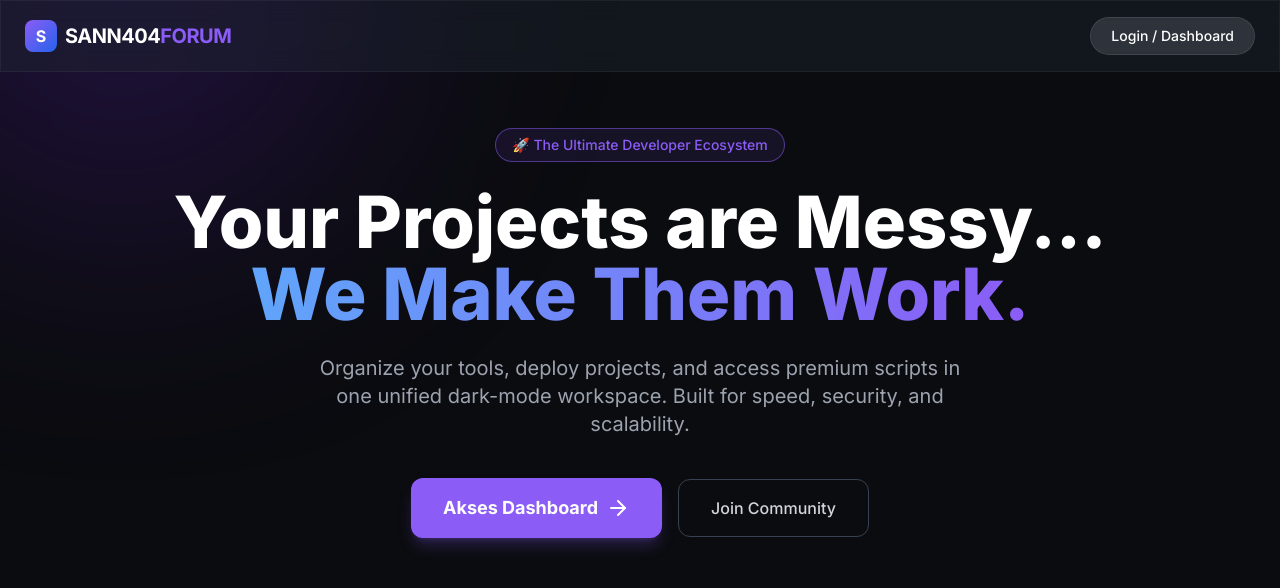
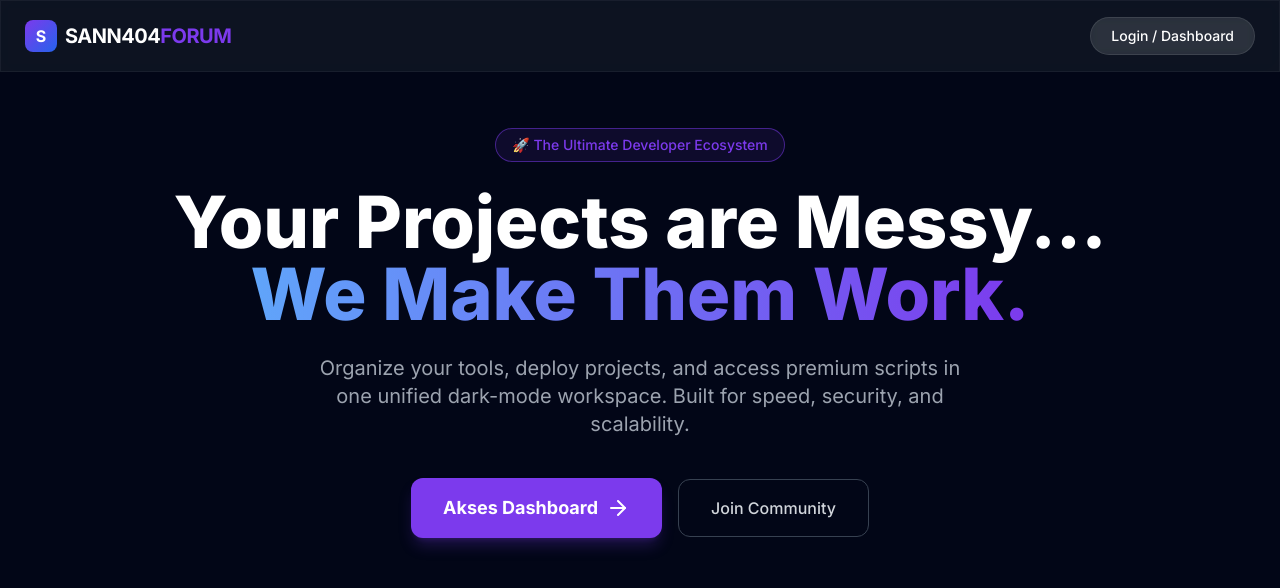
Before and after one commit to sanzzyproject/WenToolsss, a Next.js app: page / in a window 1280 px wide. Shown: the top 588 px of the page. Built offline with nearby package versions, Linux system fonts and the light colour scheme.

Commit message:
Update tailwind.config.js

```diff
--- a/tailwind.config.js
+++ b/tailwind.config.js
@@ -8,12 +8,12 @@ module.exports = {
   theme: {
     extend: {
       colors: {
-        darkBg: '#0B0C10',       // Hitam Pekat
-        darkCard: '#1F2833',     // Abu Gelap untuk Card
-        neonPurple: '#C5C6C7',   // Abu Terang text
-        sannAccent: '#66FCF1',   // Cyan Neon (Aksen)
-        sannViolet: '#8b5cf6',   // Ungu sesuai gambar referensi
-        sannDarkViolet: '#4c1d95',
+        darkBg: '#020617', // Slate 950 (Background Utama)
+        cardBg: '#0f172a', // Slate 900 (Background Card)
+        sannWhite: '#f8fafc', // Slate 50 (Putih Tua)
+        sannBlue: '#2563eb',  // Blue 600 (Biru Utama)
+        sannDarkBlue: '#1e3a8a', // Blue 900
+        sannViolet: '#7c3aed', // Aksen Violet dikit biar modern
       },
       animation: {
         'float': 'float 6s ease-in-out infinite',
@@ -21,7 +21,7 @@ module.exports = {
       keyframes: {
         float: {
           '0%, 100%': { transform: 'translateY(0)' },
-          '50%': { transform: 'translateY(-20px)' },
+          '50%': { transform: 'translateY(-10px)' },
         }
       }
     },
```
